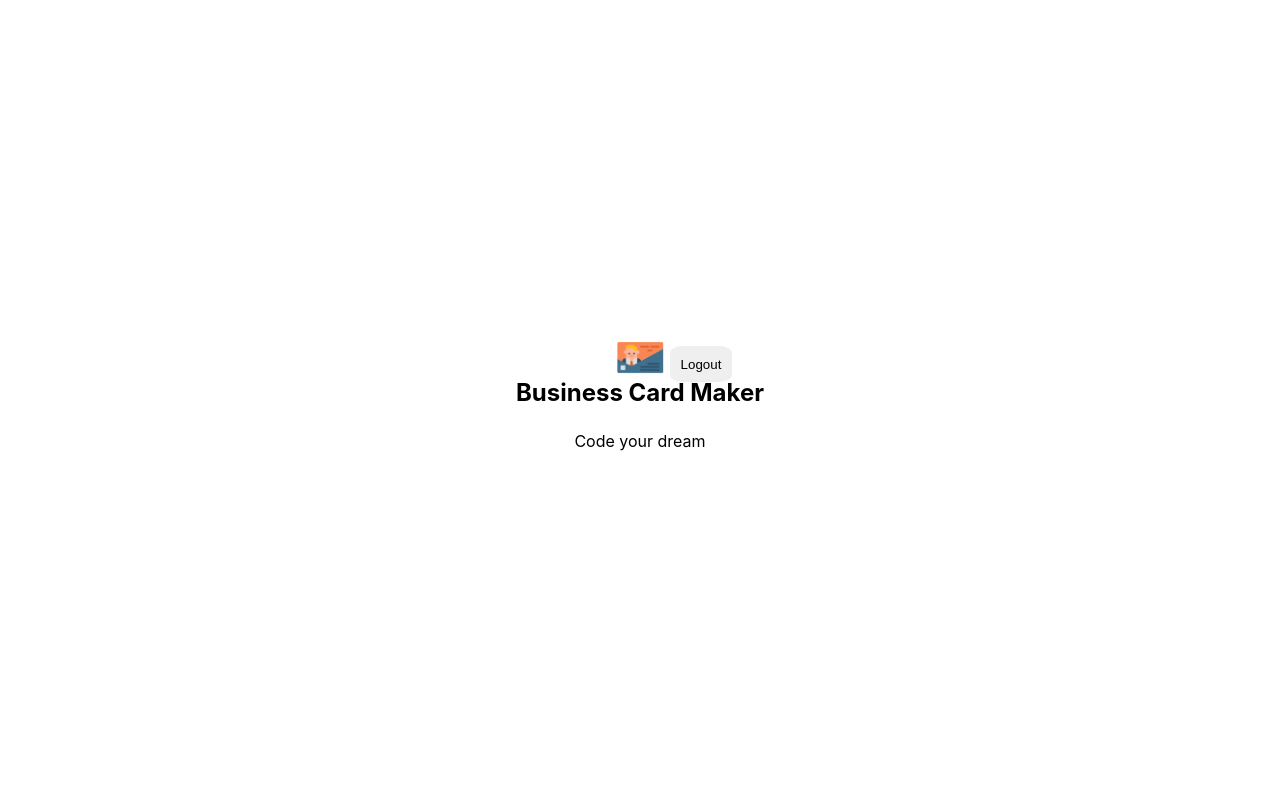
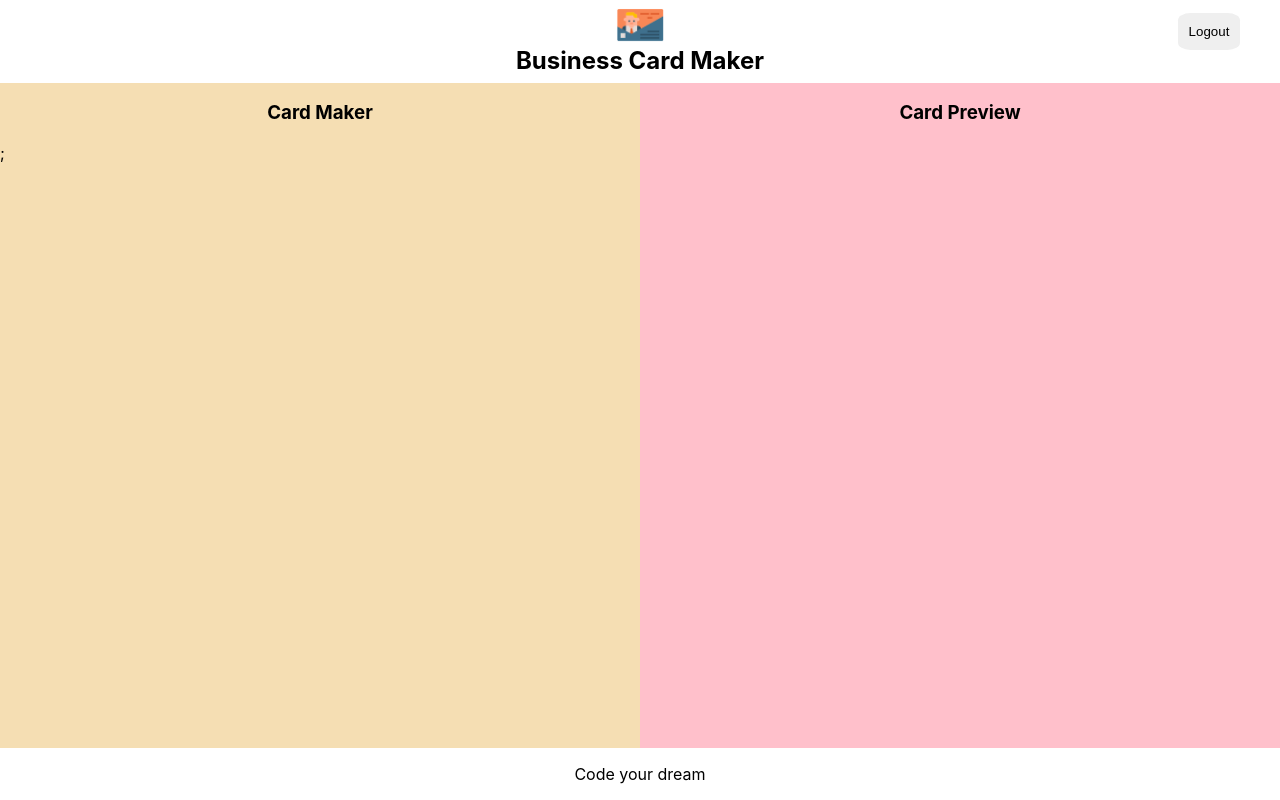
Before and after one commit to junho123/CardMaker, a React (Create React App) app: page /maker in a window 1280 px wide. Built offline with nearby package versions, Linux system fonts and the light colour scheme; no server answers; sample sign-in values are in the browser's storage.

Commit message:
add editor and preview layout

```diff
--- /dev/null
+++ b/src/components/editor/editor.jsx
@@ -0,0 +1,10 @@
+import React from "react";
+import styles from "./editor.module.css";
+
+const Editor = (props) => (
+  <section className={styles.editor}>
+    <h1 className={styles.title}>Card Maker</h1>;
+  </section>
+);
+
+export default Editor;
--- /dev/null
+++ b/src/components/editor/editor.module.css
@@ -0,0 +1,13 @@
+@value makerGreen from '../../common/colors.css';
+
+.editor {
+  flex-basis: 50%;
+  background-color: wheat;
+}
+
+.title {
+  width: 100%;
+  text-align: center;
+  margin-bottom: 1em;
+  color: makerGreen;
+}
--- a/src/components/maker/maker.jsx
+++ b/src/components/maker/maker.jsx
@@ -1,7 +1,9 @@
 import React, { useEffect } from "react";
 import { useNavigate } from "react-router-dom";
+import Editor from "../editor/editor";
 import Footer from "../footer/footer";
 import Header from "../header/header";
+import Preview from "../preview/preview";
 import styles from "./maker.module.css";
 
 const Maker = ({ authService }) => {
@@ -21,6 +23,10 @@ const Maker = ({ authService }) => {
   return (
     <section className={styles.maker}>
       <Header onLogout={onLogout} />
+      <div className={styles.container}>
+        <Editor />
+        <Preview />
+      </div>
       <Footer />
     </section>
   );
--- a/src/components/maker/maker.module.css
+++ b/src/components/maker/maker.module.css
@@ -0,0 +1,19 @@
+@value mediaQuery from "../../common/size.css";
+
+.maker {
+  width: 100%;
+  height: 100%;
+  display: flex;
+  flex-direction: column;
+}
+
+.container {
+  display: flex;
+  flex: 1;
+}
+
+@media screen and (max-width: mediaQuery) {
+  .container {
+    flex-direction: column;
+  }
+}
--- /dev/null
+++ b/src/components/preview/preview.jsx
@@ -0,0 +1,10 @@
+import React from "react";
+import styles from "./preview.module.css";
+
+const Preview = (props) => (
+  <section className={styles.preview}>
+    <h1 className={styles.title}>Card Preview</h1>
+  </section>
+);
+
+export default Preview;
--- /dev/null
+++ b/src/components/preview/preview.module.css
@@ -0,0 +1,13 @@
+@value makerGreen from '../../common/colors.css';
+
+.preview {
+  flex-basis: 50%;
+  background-color: pink;
+}
+
+.title {
+  width: 100%;
+  text-align: center;
+  margin-bottom: 1em;
+  color: makerGreen;
+}
```
